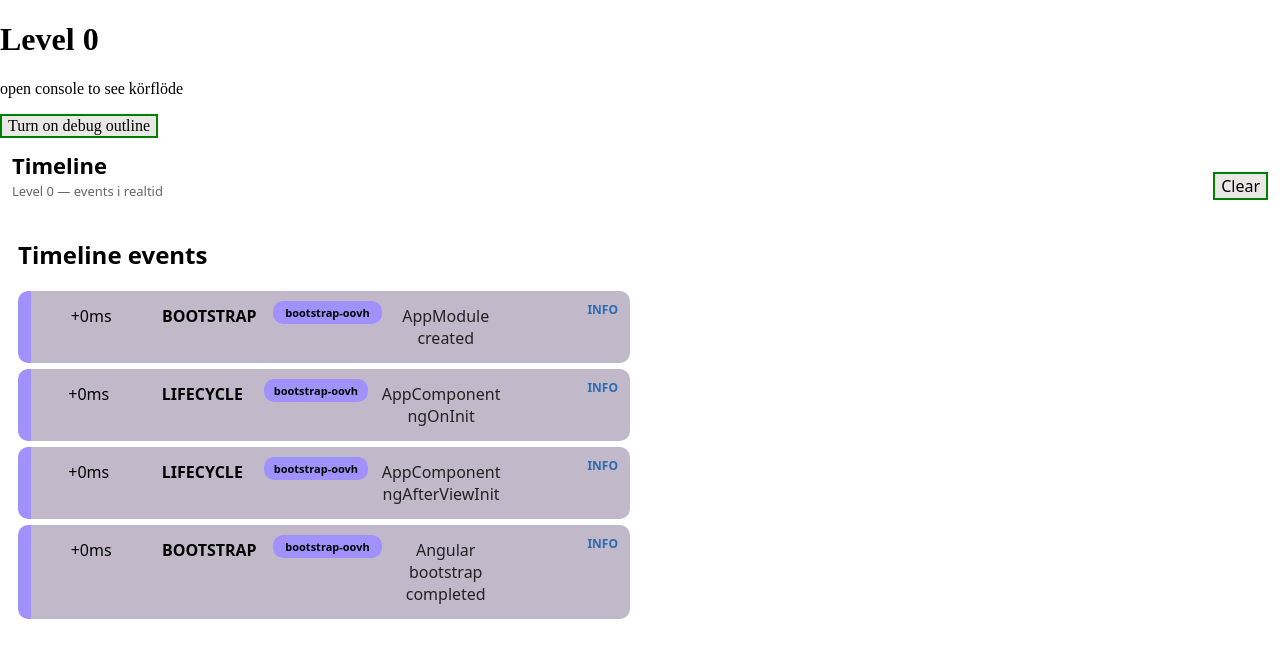
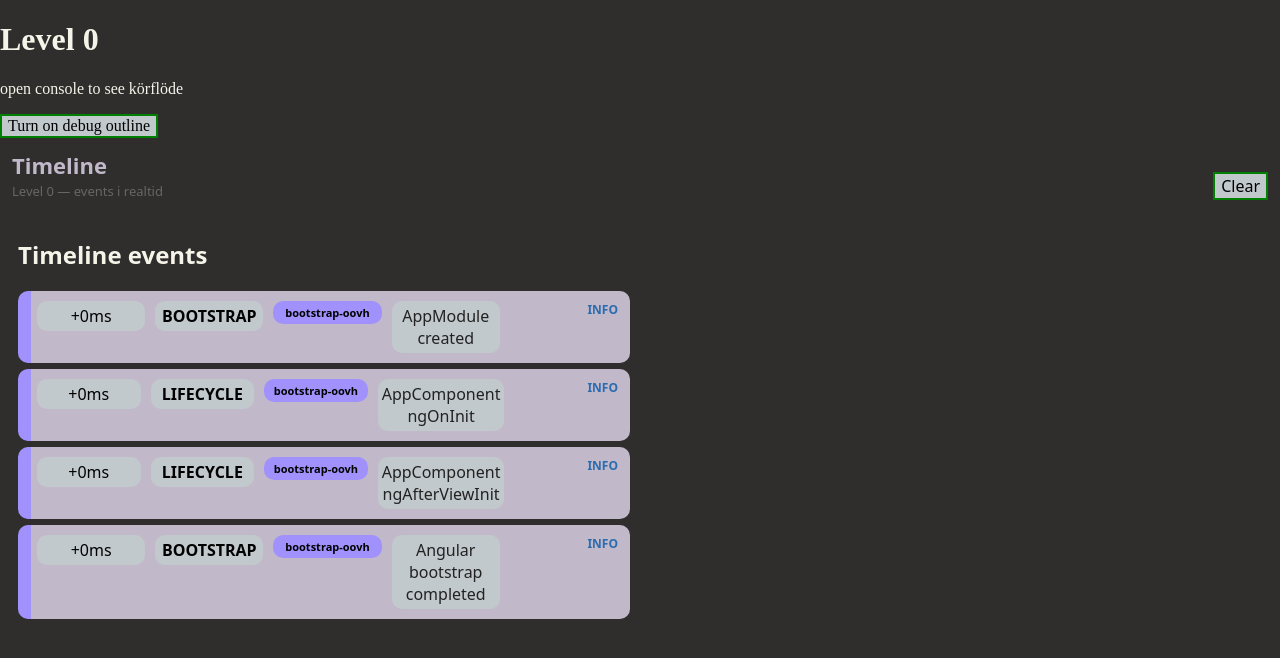
Before and after one commit to HanninenF/angular-under-the-hood, an Angular app in the folder client/: page / in a window 1280 px wide. Shown: the top 658 px of the page. Built offline with nearby package versions, Linux system fonts and the light colour scheme.

Commit message:
style(theme): add global color and typography tokens

```diff
--- a/client/src/styles.css
+++ b/client/src/styles.css
@@ -16,13 +16,13 @@ body {
   margin: 0;
   padding: 0;
   font-size: clamp(12px, 1.4vw, 16px);
-  /*   background-color: hsl(-338 3% 18% / 1);
-  color: hsl(47 43% 94% / 1); */
+  background-color: hsl(-338 3% 18% / 1);
+  color: hsl(47 43% 94% / 1);
 }
 
 button {
   border: 2px solid green;
-  background: rgb(234, 231, 231);
+  background: var(--rime-color-secondary);
   font: inherit;
   cursor: pointer;
 }
@@ -40,6 +40,7 @@ span {
 }
 
 :root {
+  /* ===== SPACING ===== */
   --rime-space-0: 0px;
   --rime-space-xx-xs: 1px;
   --rime-space-xxs: 2px;
@@ -51,4 +52,29 @@ span {
   --rime-space-md: 16px;
   --rime-space-lg: 24px;
   --rime-space-xl: 40px;
+
+  /* ===== COLORS ===== */
+  --rime-color-primary: #c1b9ca;
+  --rime-color-secondary: #c2c9cc;
+  --rime-color-tertiary: #bfc2bb;
+  --rime-color-accent: hsl(220 90% 60%);
+  --rime-color-accent-soft: hsl(220 90% 90%);
+
+  /* ===== FONT SIZES ===== */
+  --rime-font-size-xs: 12px;
+  --rime-font-size-sm: 14px;
+  --rime-font-size-md: 16px;
+  --rime-font-size-lg: 18px;
+  --rime-font-size-xl: 22px;
+  --rime-font-size-2xl: 28px;
+
+  /* ===== LINE HEIGHTS ===== */
+  --rime-line-height-tight: 1.2;
+  --rime-line-height-normal: 1.5;
+  --rime-line-height-loose: 1.7;
+
+  /* ===== FONT WEIGHTS ===== */
+  --rime-font-weight-regular: 400;
+  --rime-font-weight-medium: 500;
+  --rime-font-weight-bold: 700;
 }
```
